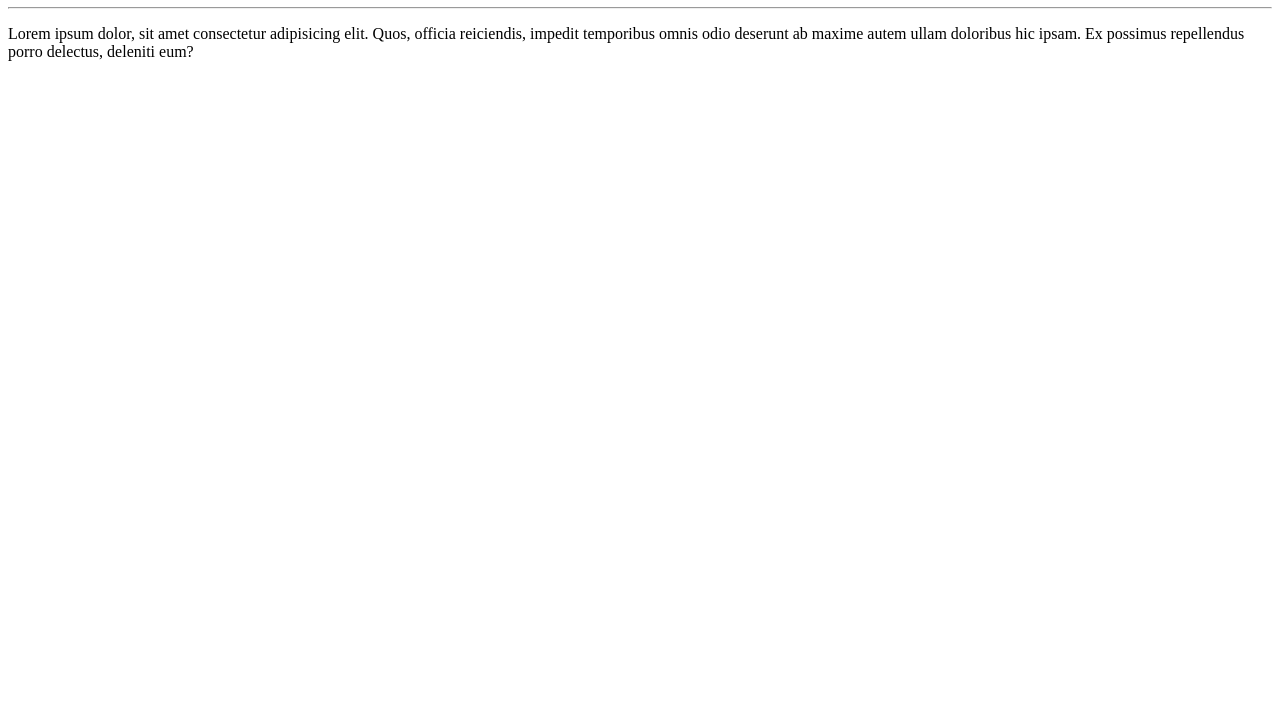
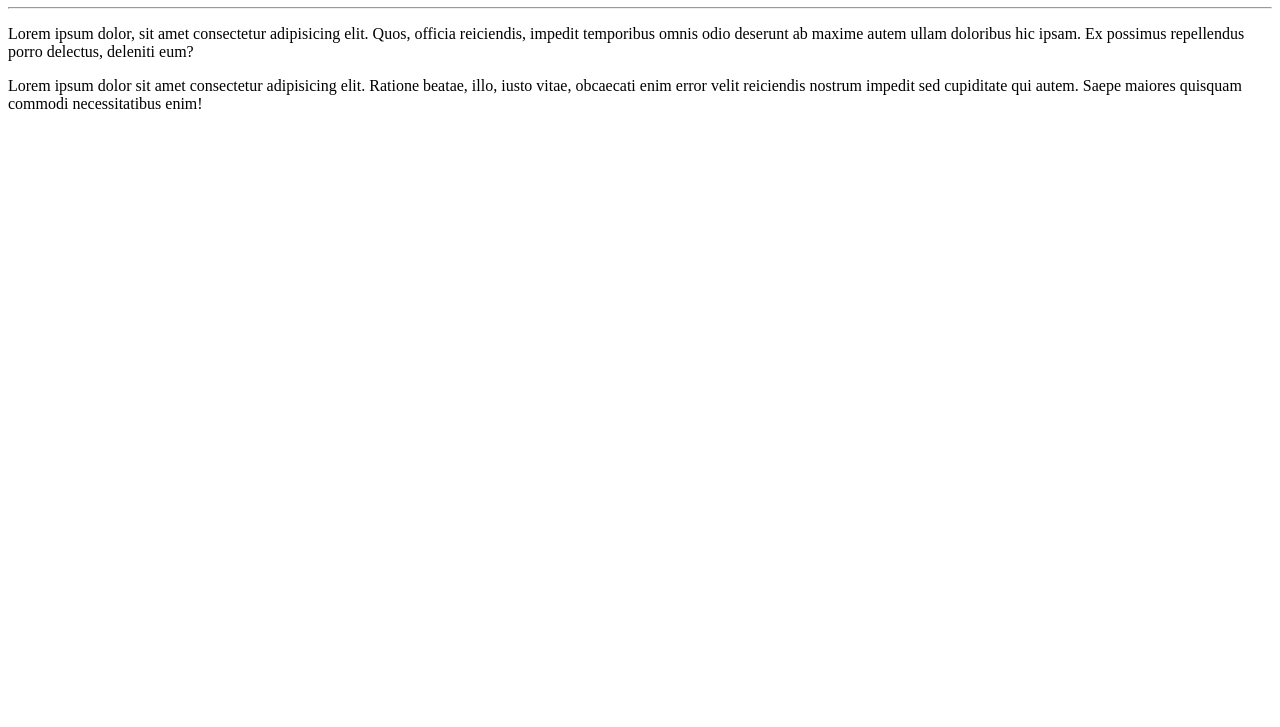
Before and after one commit to Fernando-Ferreira-Santos/Ola-Mundo, a plain HTML site: page site-exemplo/index.html in a window 1280 px wide. Shown: the part 73-800 px from the top of the page. Drawn offline with Linux system fonts and the light colour scheme.

Commit message:
Adicionei mais um paragrafo

```diff
--- a/site-exemplo/index.html
+++ b/site-exemplo/index.html
@@ -9,5 +9,6 @@
     <h1>Olá, Mundo!</h1>
     <hr>
     <p>Lorem ipsum dolor, sit amet consectetur adipisicing elit. Quos, officia reiciendis, impedit temporibus omnis odio deserunt ab maxime autem ullam doloribus hic ipsam. Ex possimus repellendus porro delectus, deleniti eum?</p>
+    <p>Lorem ipsum dolor sit amet consectetur adipisicing elit. Ratione beatae, illo, iusto vitae, obcaecati enim error velit reiciendis nostrum impedit sed cupiditate qui autem. Saepe maiores quisquam commodi necessitatibus enim!</p>
 </body>
 </html>
```
